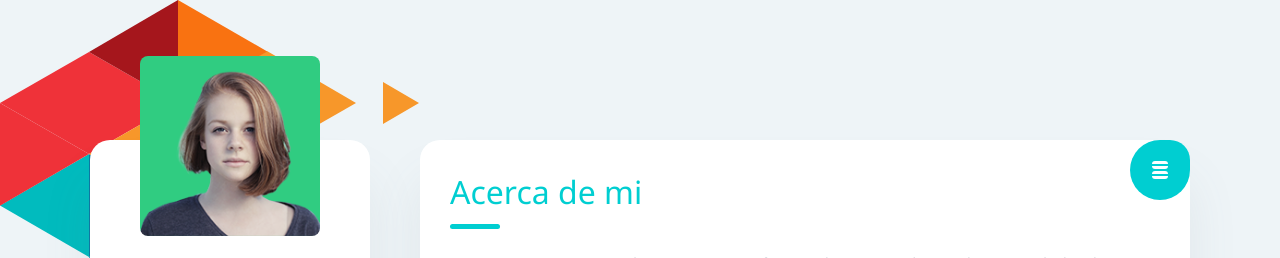
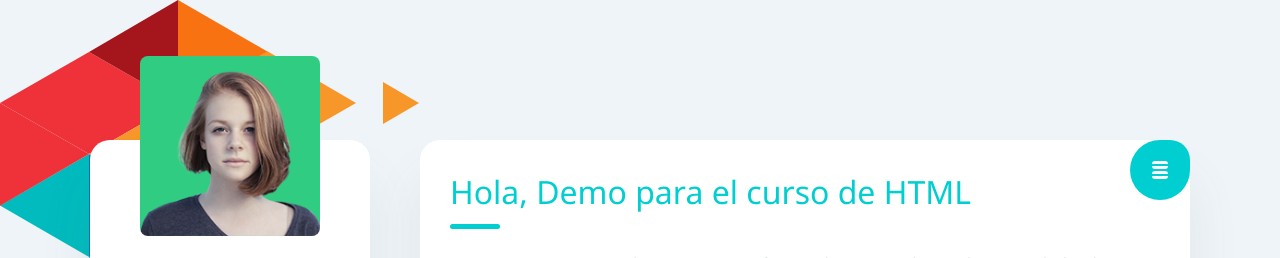
Before and after one commit to abigailhuertadev/abidemo.github.io, a plain HTML site: page index.html in a window 1280 px wide. Shown: the top 258 px of the page. Drawn offline with Linux system fonts and the light colour scheme.

Commit message:
Update index.html
cambio de titulo

```diff
--- a/index.html
+++ b/index.html
@@ -53,7 +53,7 @@
                 </div>
             </header>
             <div>
-                <h2 class="title bordered">Acerca de mi</h2>
+                <h2 class="title bordered">Hola, Demo para el curso de HTML</h2>
                 <p>
                     I'm Creative Director and UI/UX Designer from Sydney, Australia, working in web development and
                     print media. I enjoy turning complex problems into simple, beautiful and intuitive designs.
```
